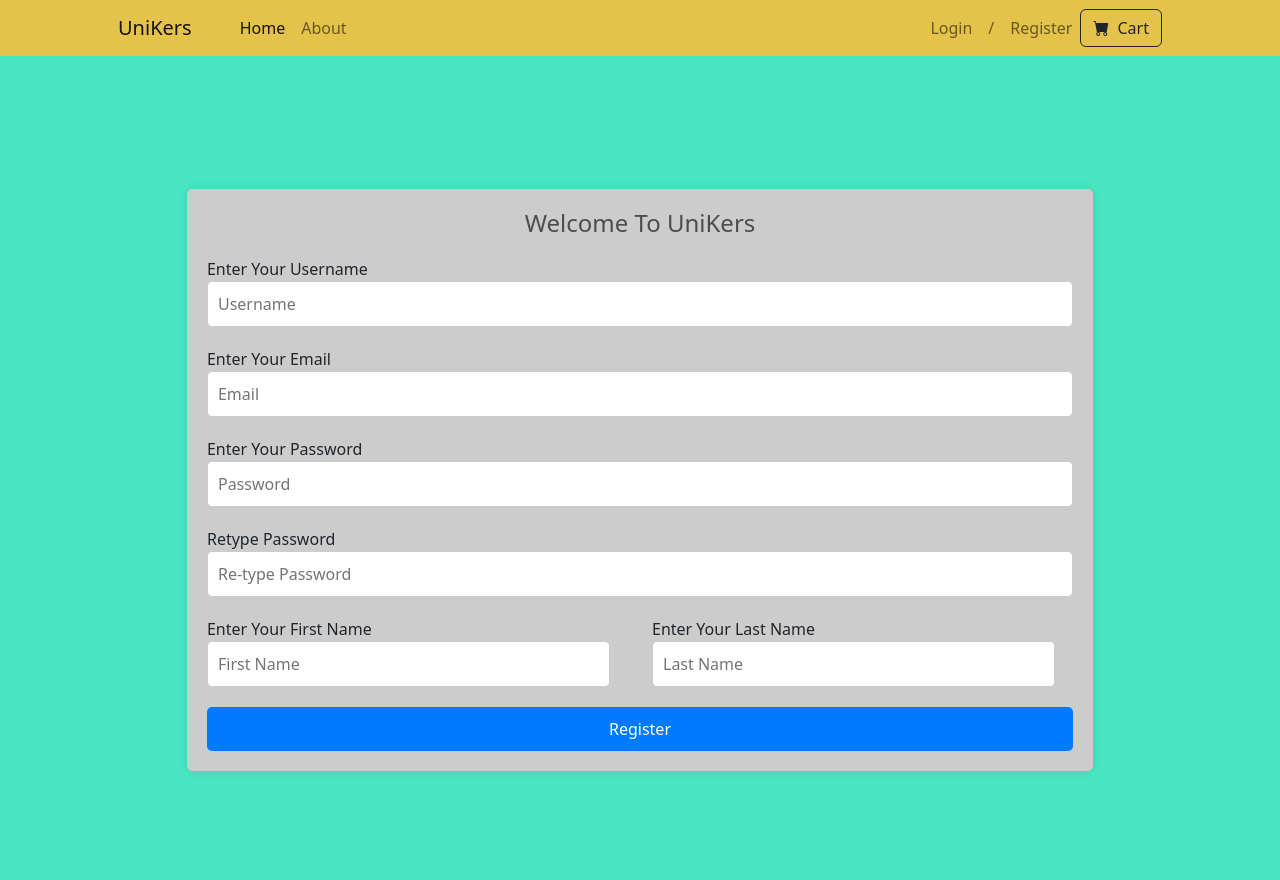
After one commit to HesamNajafi-14/Ecom_Training_Website_Django, a Django app: page /register/ in a window 1280 px wide. The commit adds this page. Run offline with Django 4.2, Linux system fonts and the light colour scheme; some libraries are stand-ins or nearby versions.

Commit message:
my changes

```diff
--- /dev/null
+++ b/ecom/store/templates/store/login_page.html
@@ -0,0 +1 @@
+<h1>login</h1>
--- a/ecom/store/templates/store/main.html
+++ b/ecom/store/templates/store/main.html
@@ -75,9 +75,16 @@
                 </ul>
                 <form class="navbar-nav ms-auto mb-2 mb-lg-0">
                     <li class="nav-item">
-                        <a class="nav-link" href="#">Login</a>
+                        <a class="nav-link" href="{% url 'login_page'%}">Login</a>
+                    </li>
+                    <li class="nav-item">
+                        <span class="nav-link">/</span>
+                    </li>
+                    <li class="nav-item">
+                        <a class="nav-link" href="{% url 'register_page' %}">Register</a>
                     </li>
                 </form>
+
                 <form class="d-flex" action="{% url 'cart' %}">
                     <button class="btn btn-outline-dark" type="submit">
                         <i class="bi-cart-fill me-1"></i>
--- /dev/null
+++ b/ecom/store/templates/store/register_page.html
@@ -0,0 +1,136 @@
+{% extends 'store/main.html' %}
+{% load static %}
+{% block content %}
+    <style>
+                /* Reset some default styles */
+        * {
+        margin: 0;
+        padding: 0;
+        box-sizing: border-box;
+        }
+
+        /* Style the form wrapper */
+        .form_wrapper {
+        display: flex;
+        justify-content: center;
+        align-items: center;
+        height: 100vh;
+        }
+
+        /* Style the form container */
+        .form_container {
+        background-color: #ccc; /* Add a semicolon here */
+        padding: 20px;
+        box-shadow: 0px 0px 10px rgba(0, 0, 0, 0.1);
+        border-radius: 5px;
+        }
+
+        /* Style the title */
+        .title_container {
+        text-align: center;
+        margin-bottom: 20px;
+        }
+
+        .title_container h2 {
+        font-size: 24px;
+        }
+
+        /* Style the form elements */
+        .input_field {
+        margin-bottom: 20px;
+        }
+
+        .input_field span {
+        display: block;
+        font-size: 18px;
+        color: #8ebecac5;
+        }
+
+        .input_field input {
+        width: 100%;
+        padding: 10px;
+        border: 1px solid #ccc;
+        border-radius: 5px;
+        font-size: 16px;
+        }
+
+        /* Style the row */
+        .row {
+        display: flex;
+        justify-content: space-between;
+        }
+
+        /* Style the half columns */
+        .col_half {
+        width: 48%;
+        }
+
+        /* Style the submit button */
+        .button {
+        display: block;
+        width: 100%;
+        padding: 10px;
+        background-color: #007BFF;
+        color: #fff;
+        border: none;
+        border-radius: 5px;
+        cursor: pointer;
+        font-size: 16px;
+        }
+
+        /* Style the submit button on hover */
+        .button:hover {
+        background-color: #0056b3;
+        }
+
+
+    </style>
+    <div class="form_wrapper">
+        <div class="form_container">
+            <div class="title_container">
+                <h2>Welcome To UniKers</h2>
+            </div>
+            <div class="row clearfix">
+                <div class="">
+                    <form method="POST" action="">
+                        {% csrf_token %}
+                        <div class="input_field">
+                            <label for="username"><span><i aria-hidden="true" class="fa fa-user"></i></span>Enter Your Username</label>
+                            <input type="text" id="username" name="username" placeholder="Username" required />
+                        </div>
+                        <div class="input_field">
+                            <label for="email"><span><i aria-hidden="true" class="fa fa-envelope"></i></span>Enter Your Email</label>
+                            <input type="email" id="email" name="email" placeholder="Email" required />
+                        </div>
+                        <div class="input_field">
+                            <label for="password"><span><i aria-hidden="true" class="fa fa-lock"></i></span>Enter Your Password</label>
+                            <input type="password" id="password" name="password" placeholder="Password" required />
+                        </div>
+                        <div class="input_field">
+                            <label for="retype_password"><span><i aria-hidden="true" class="fa fa-lock"></i></span>Retype Password</label>
+                            <input type="password" id="retype_password" name="password" placeholder="Re-type Password" required />
+                        </div>
+                        <div class="row clearfix">
+                            <div class="col_half">
+                                <div class="input_field">
+                                    <label for="first_name"><span><i aria-hidden="true" class="fa fa-user"></i></span>Enter Your First Name</label>
+                                    <input type="text" id="first_name" name="name" placeholder="First Name" />
+                                </div>
+                            </div>
+                            <div class="col_half">
+                                <div class="input_field">
+                                    <label for="last_name"><span><i aria-hidden="true" class="fa fa-user"></i></span>Enter Your Last Name</label>
+                                    <input type="text" id="last_name" name="name" placeholder="Last Name" required />
+                                </div>
+                            </div>
+                        </div>
+                        <input class="button" type="submit" value="Register" />
+                    </form>
+                </div>
+            </div>
+        </div>
+    </div>
+
+
+
+{% endblock content %}
--- a/ecom/store/urls.py
+++ b/ecom/store/urls.py
@@ -7,4 +7,7 @@ urlpatterns = [
     path('checkout/', views.checkout, name="checkout"),
     path('update_item/', views.updateItem, name="update_item"),
     path('process_order/', views.processOrder, name="process_order"),
+    path('register/', views.registerPage, name="register_page"),
+    path('login/', views.loginPage, name="login_page"),
+    path('signout/', views.signoutPage, name="signout_page"),
 ]
--- a/ecom/store/views.py
+++ b/ecom/store/views.py
@@ -1,4 +1,4 @@
-from django.shortcuts import render
+from django.shortcuts import render, redirect
 from django.http import JsonResponse
 import json
 import datetime
@@ -100,3 +100,16 @@ def processOrder(request):
 
 
     return JsonResponse('Payment complete!', safe=False)
+
+
+def registerPage(request):
+    context = {}
+    return render(request, 'store/register_page.html', context)
+
+
+def loginPage(request):
+    context = {}
+    return render(request, 'store/login_page.html', context)
+
+def signoutPage(request):
+    pass
```
Also changed, not shown: ecom/store/static/css/main.css, ecom/store/static/js/scripts.js (line endings or trailing spaces).
